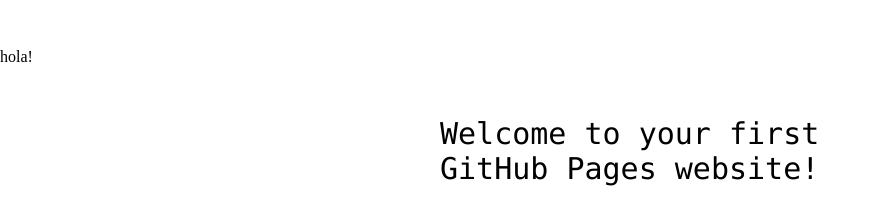
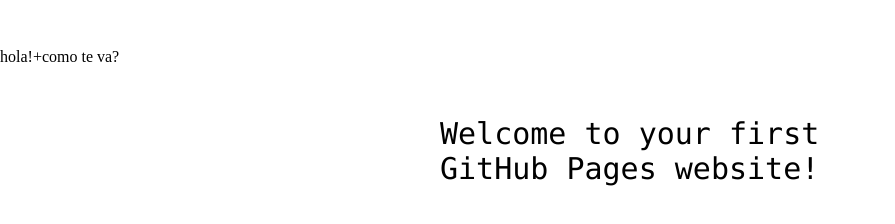
Before and after one commit to veromasserasabra/hello-world, a plain HTML site: page index.html in a window 1280 px wide. Shown: the part 340-564 px from the top of the page, without its empty margins (0-895 px from the left). Drawn offline with Linux system fonts and the light colour scheme.

Commit message:
prueba desde VS

```diff
--- a/index.html
+++ b/index.html
@@ -10,7 +10,7 @@
 <body>
 
 <img src="https://octodex.github.com/images/daftpunktocat-thomas.gif" id="octocat" alt="octocat-gif" />
-hola!
+hola!+como te va?
 
 <!-- Change this code here by copy and pasting your template on line 15 -->
 <p>Welcome to your first GitHub Pages website!</p>
```
